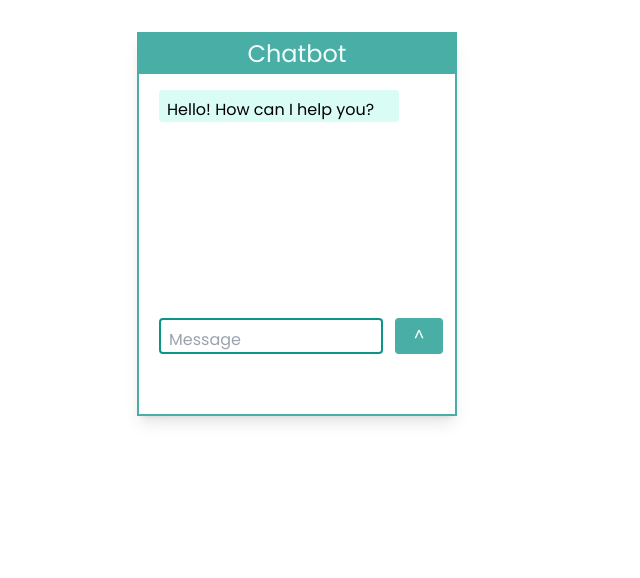
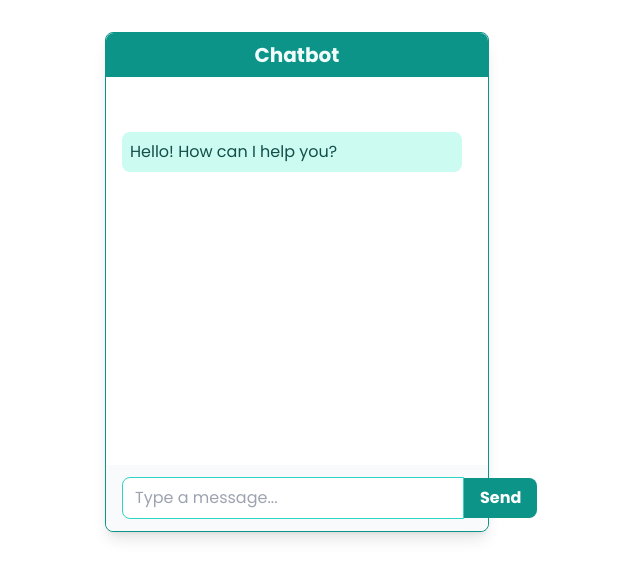
Before and after one commit to matifelitti/React-Chatbot, a React (Vite) app: page / in a window 1280 px wide. Shown: the top 578 px of the page, without its empty margins (343-983 px from the left). Built offline with nearby package versions, Linux system fonts and the light colour scheme.

Commit message:
adding tailwind css resposive classes

```diff
--- a/src/App.jsx
+++ b/src/App.jsx
@@ -69,37 +69,39 @@ function App() {
   };
 
   return (
-    <div className="m-auto mt-8 w-80 h-96 col-auto justify-end shadow-lg border-solid border-2 border-teal-600/75">
-      <div className="p-1 text-center text-2xl text-teal-50 font-medium bg-teal-600/75">
+    <div className="m-auto mt-8 w-full max-w-sm h-[500px] col-auto flex flex-col justify-between shadow-lg border border-teal-600 rounded-lg bg-white">
+      <div className="p-2 text-center text-xl text-teal-50 font-bold bg-teal-600 rounded-t-lg">
         Chatbot
       </div>
-      <div className="h-60 overflow-y-auto">
+      <div className="h-80 overflow-y-auto px-4 py-2 message-scrollbar">
         {messages.map((msg, index) => (
           <div
             key={index}
-            className={`mt-4 mb-4 ml-5 pt-2 pl-2 w-60 rounded ${
-              msg.sender === "bot" ? "bg-teal-100/75" : "bg-teal-200/75"
+            className={`mt-2 mb-2 p-2 rounded-lg ${
+              msg.sender === "bot" ? "bg-teal-100 text-teal-900" : "bg-teal-200"
             }`}
           >
             {msg.text}
           </div>
         ))}
       </div>
-
       <form
         action="#"
-        className="flex items-center"
+        className="flex items-center px-4 py-3 bg-gray-50 rounded-b-lg"
         onSubmit={handleFormSubmit}
       >
         <input
           ref={inputRef}
           type="text"
-          placeholder="Message"
-          className="my-1 mb-2 ml-5 pt-2 pl-2 w-56 rounded border-2 border-[#0d9488] focus:outline-none"
+          placeholder="Type a message..."
+          className="flex-grow rounded-l-lg border border-teal-400 px-3 py-2 focus:outline-none focus:ring-2 focus:ring-teal-500"
           required
         />
-        <button className="my-1 mb-2 ml-3 px-2 w-12 h-9 text-white bg-teal-600/75 rounded">
-          ^
+        <button
+          type="submit"
+          className="px-4 py-2 bg-teal-600 text-white font-bold rounded-r-lg hover:bg-teal-700 focus:outline-none"
+        >
+          Send
         </button>
       </form>
     </div>
--- a/src/index.css
+++ b/src/index.css
@@ -6,3 +6,26 @@
 * {
   font-family: "Poppins", sans-serif;
 }
+
+.message-scrollbar {
+  margin-top: 10px;
+  margin-right: 10px;
+}
+
+.message-scrollbar::-webkit-scrollbar {
+  width: 8px;
+}
+
+.message-scrollbar::-webkit-scrollbar-thumb {
+  background-color: #0d9488;
+  border-radius: 10px;
+}
+
+.message-scrollbar::-webkit-scrollbar-thumb:hover {
+  background-color: #0d7f6a;
+}
+
+.message-scrollbar::-webkit-scrollbar-track {
+  background: #f1f1f1;
+  border-radius: 10px;
+}
```
